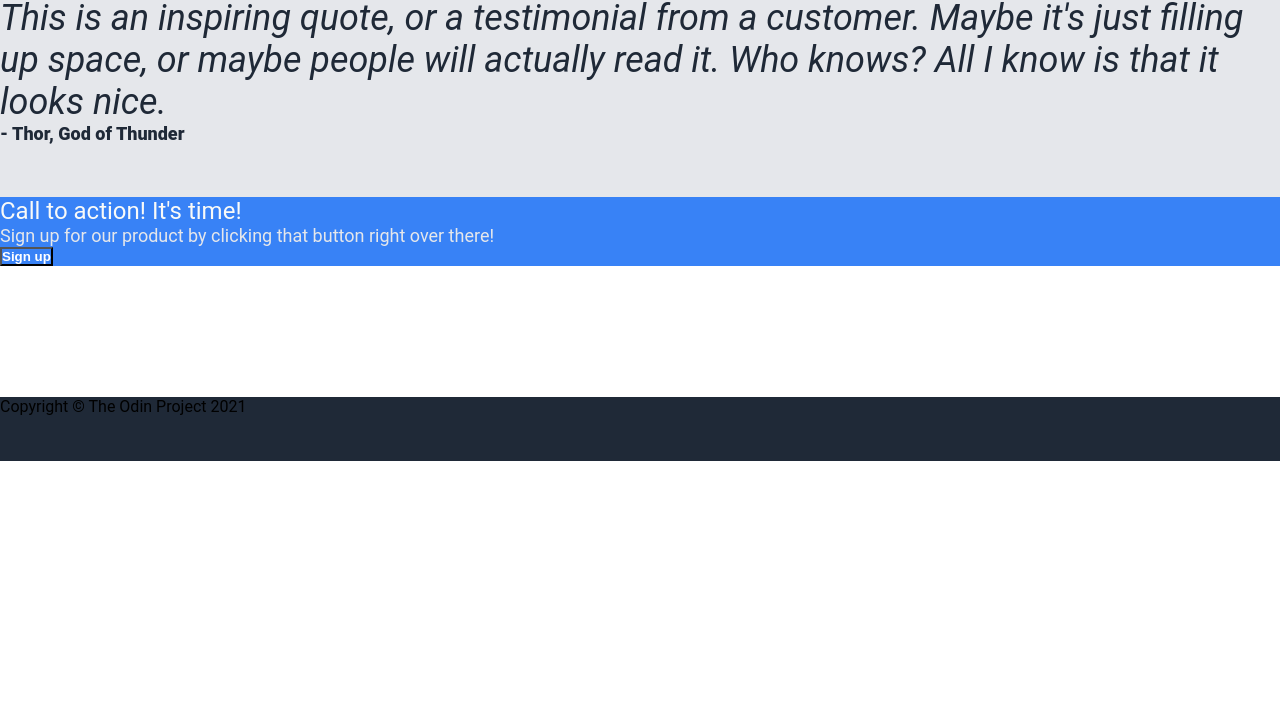
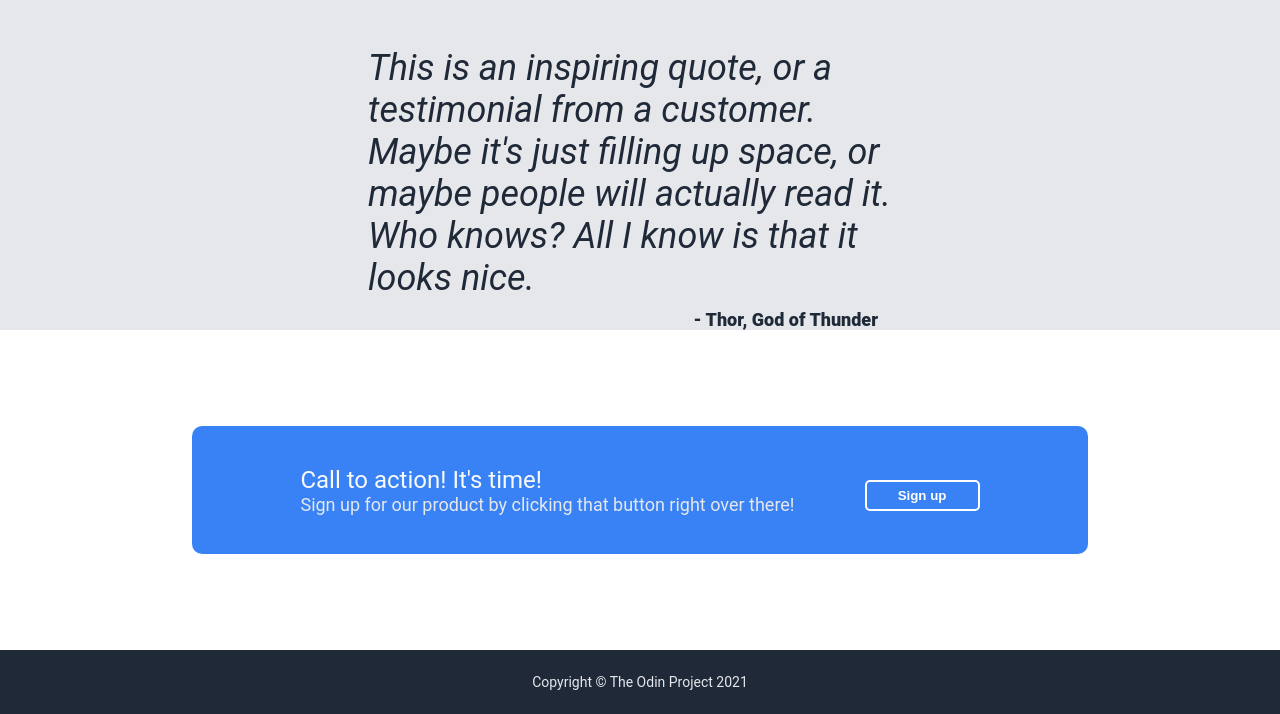
Before and after one commit to Karjeje/css-project, a plain HTML site: page index.html in a window 1280 px wide. Shown: the part 947-1661 px from the top of the page. Before the commit the page ends 1408 px from the top, so only its background shows below. Drawn offline with Linux system fonts and the light colour scheme.

Commit message:
Write css for quote, calltoaction and footer
A bit sketchy but the webpage at 100% size looks allright.

```diff
--- a/styles.css
+++ b/styles.css
@@ -2,6 +2,7 @@
     margin: 0;
     padding: 0;
     box-sizing: border-box;
+    flex-shrink: 0;
 }
 
 html, body {
@@ -34,20 +35,28 @@ header, footer {
     text-align: center;
 }
 
-.subtext, header a, .hero-placeholder {
+.subtext, header a, .hero-placeholder, footer {
     font-size: 18px;
     color: #E5E7EB
 }
 
 .quote-container {
     background-color: #E5E7EB;
-    min-height: 25vh;
+    min-height: 40vh;
+    padding: 0 300px;
+    display: flex;
+    align-items: center;
+    flex-direction: column;
+    justify-content: center;
+
 }
 
 .quote {
     font-size: 36px;
     color: #1F2937;
     font-style: italic;
+    margin-top: 50px;
+    width: 80%;
 }
 
 .main-title {
@@ -69,6 +78,10 @@ button, .blue {
     font-size: 18px;
     color: #1F2937;
     font-weight: 900;
+    text-align: right;
+    width: 70%;
+    margin-top: 10px;
+
 }
 
 header {
@@ -81,10 +94,17 @@ header {
 
 footer {
     min-height: 8vh;
+    display: flex;
+    justify-content: center;
+    align-items: center;
+    font-size: 14px;
 }
 
 .calltoaction {
-    min-height: 25vh;
+    min-height: 40vh;
+    display: flex;
+    justify-content: center;
+    align-items: center;
 }
 
 header a {
@@ -124,9 +144,12 @@ button a {
 
 .information-container {
     display: flex;
-    padding: 0 200px;
+    padding: 0 200px 50px;
     justify-content: center;
     gap: 40px;
+    height: 70%;
+    align-items: center;
+
 }
 
 .image {
@@ -139,4 +162,24 @@ button a {
 .information-container p {
     width: 150px;
     margin-top: 10px;
+    color: gray;
+    font-weight: 500;
 }
+
+.blue {
+    height: 40%;
+    width: 70%;
+    border-radius: 10px / 10px;
+    display: flex;
+    padding: 5% 3%;
+    align-items: center;
+    justify-content: space-evenly;
+}
+
+.blue button {
+    padding: 6px 25px;
+    border: 2px solid white;
+    border-radius: 5px / 5px;
+    width: 115px;
+    margin-top: 10px;
+}
```
